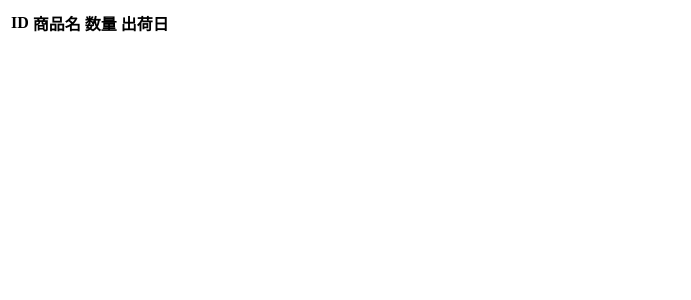
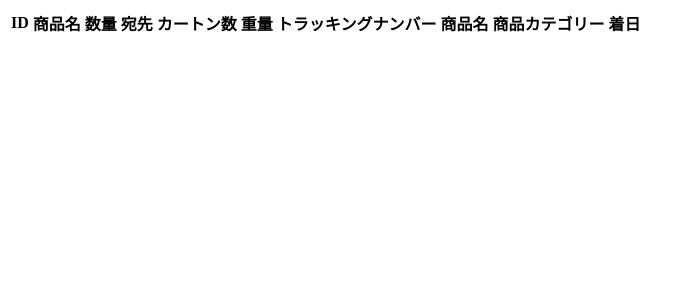
Before and after one commit to SatoruMorishita/my-website, a Flask app: page / in a window 1280 px wide. Shown: the top 300 px of the page, without its empty margins (0-691 px from the left). Run offline with Flask 3, Linux system fonts and the light colour scheme; data that the repository does not hold is empty.

Commit message:
Update 出荷済み.html

```diff
--- a/templates/出荷済み.html
+++ b/templates/出荷済み.html
@@ -27,7 +27,13 @@
       <th>ID</th>
       <th>商品名</th>
       <th>数量</th>
-      <th>出荷日</th>
+      <th>宛先</th>
+      <th>カートン数</th>
+      <th>重量</th>
+      <th>トラッキングナンバー</th>
+      <th>商品名</th>
+      <th>商品カテゴリー</th>
+      <th>着日</th>
     </tr>
     {% for row in shipments %}
     <tr>
```
